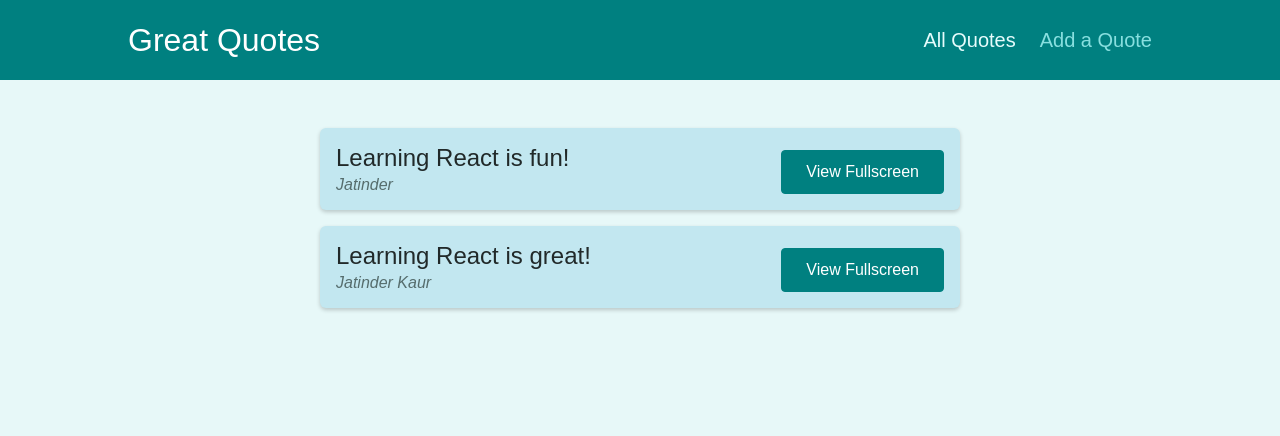
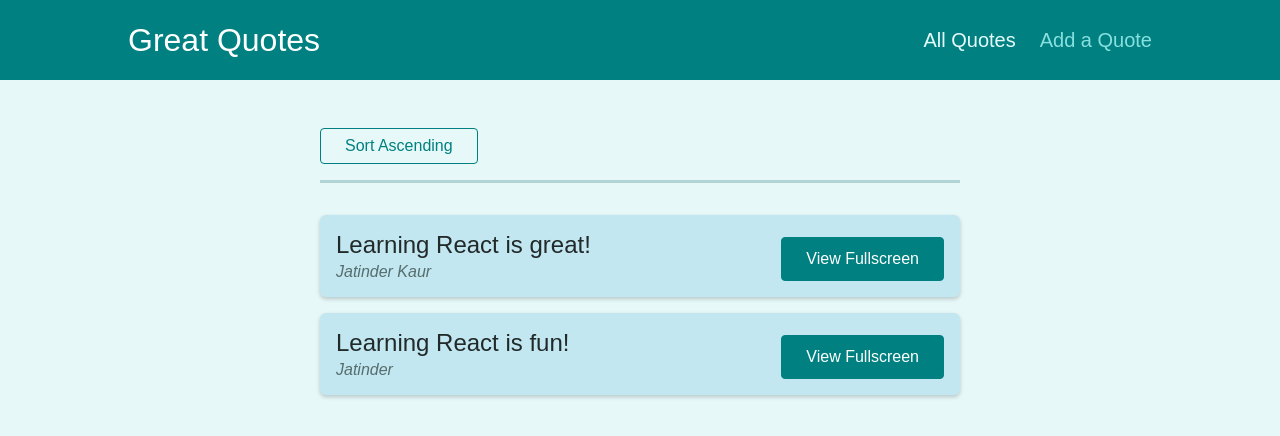
Before and after one commit to JatinderK325/React-RoutingProject, a React (Create React App) app: page /quotes in a window 1280 px wide. Shown: the top 436 px of the page. Built offline with nearby package versions, Linux system fonts and the light colour scheme.

Commit message:
QueryParameter added

```diff
--- a/src/components/quotes/QuoteList.js
+++ b/src/components/quotes/QuoteList.js
@@ -1,13 +1,46 @@
 import { Fragment } from 'react';
-
+import { useHistory, useLocation } from 'react-router-dom';
 import QuoteItem from './QuoteItem';
 import classes from './QuoteList.module.css';
 
+const sortQuotes = (quotes, ascending) => {
+  return quotes.sort((quoteA, quoteB) => {
+    if (ascending) {
+      return quoteA.id > quoteB.id ? 1 : -1;
+    } else {
+      return quoteA.id < quoteB.id ? 1 : -1;
+    }
+  });
+};
+
 const QuoteList = (props) => {
+  const history = useHistory();
+  const location = useLocation();
+  console.log(location);
+
+  // URLSearchParams is a built in constructor function in the browser. It gives an object(queryParams) where we can then extract 'query parameters' by key.
+  // location is an object which has property named 'search'.
+  const queryParams = new URLSearchParams(location.search);
+
+  // And that search property has a query parameter inside of it with key = 'sort'. hence we are extracting the query parameter.
+  // here if sort === 'asc' means isSortingAscending = true.
+  const isSortingAscending = queryParams.get('sort') === 'asc';
+
+  // getting sortedQuotes by calling sortQuotes() and passing arguments (i)'quotes' that we got through props and (ii) order means asc or desc, means true/false.
+  const sortedQuotes = sortQuotes(props.quotes, isSortingAscending);
+
+  const changeSortingHandler = () => {
+    // To update the query parameters in the url.
+    history.push('/quotes?sort=' + (isSortingAscending ? 'desc' : 'asc')); // new path has been added.
+  };
+
   return (
     <Fragment>
+      <div className={classes.sorting}>
+        <button onClick={changeSortingHandler}>Sort {isSortingAscending ? 'Descending' : 'Ascending'}</button>
+      </div>
       <ul className={classes.list}>
-        {props.quotes.map((quote) => (
+        {sortedQuotes.map((quote) => (
           <QuoteItem
             key={quote.id}
             id={quote.id}
```
